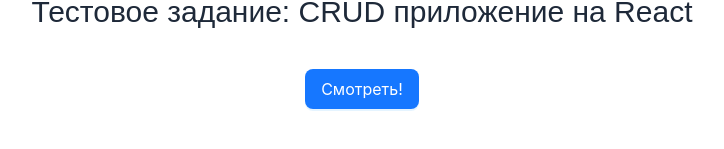
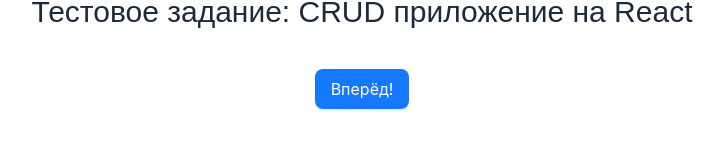
Before and after one commit to EmmaMaltseva/test-crud-react, a Next.js app: page / in a window 1280 px wide. Shown: the part 351-500 px from the top of the page, without its empty margins (278-1002 px from the left). Built offline with nearby package versions, Linux system fonts and the light colour scheme; what @ant-design/nextjs-registry would draw is missing.

Commit message:
добавила конфиг для темной темы antd, добавила стили для темной темы

```diff
--- a/src/app/layout.tsx
+++ b/src/app/layout.tsx
@@ -40,7 +40,7 @@
 }>) {
   return (
     <html lang="en">
-      <body className={`${geistSans.variable} ${geistMono.variable}`}>
+      <body className={`${geistSans.variable} ${geistMono.variable}  dark:bg-black`}>
         <AntdProvider>
           {children}
         </AntdProvider>
--- a/src/app/page.tsx
+++ b/src/app/page.tsx
@@ -4,9 +4,9 @@
 export default function Home() {
   return (
     <main className="flex flex-col items-center justify-center gap-5 min-h-screen container mx-auto px-4 sm:px-6 md:px-8 lg:px-16 py-8 md:py-12">
-      <h1 className="text-xl text-gray-800 md:text-3xl md:leading-normal text-center">Тестовое задание: CRUD приложение на React</h1>
+      <h1 className="text-xl text-gray-800 md:text-3xl md:leading-normal text-center dark:text-white">Тестовое задание: CRUD приложение на React</h1>
       <Link href="/users" passHref>
-        <Button type="primary" size="large">Смотреть!</Button>
+        <Button type="primary" size="large">Вперёд!</Button>
       </Link>
     </main>
   );
--- a/src/components/Breadcrumbs.tsx
+++ b/src/components/Breadcrumbs.tsx
@@ -18,7 +18,7 @@
           <li
             key={breadcrumb.href}
             aria-current={breadcrumb.active}
-            className={breadcrumb.active ? 'text-gray-900' : 'text-gray-500'}
+            className={breadcrumb.active ? 'text-gray-900 dark:text-white' : 'text-gray-500'}
           >
             <Link href={breadcrumb.href}>{breadcrumb.label}</Link>
             {index < breadcrumbs.length - 1 ? (
--- a/src/providers/AntdProvider.tsx
+++ b/src/providers/AntdProvider.tsx
@@ -1,8 +1,36 @@
 'use client';
+
 import '@ant-design/v5-patch-for-react-19';
-import { ReactNode } from "react";
+import { ReactNode, useEffect, useState } from 'react';
 import { AntdRegistry } from '@ant-design/nextjs-registry';
+import { ConfigProvider, theme as antdTheme } from 'antd';
 
 export function AntdProvider({ children }: { children: ReactNode }) {
-  return <AntdRegistry>{children}</AntdRegistry>;
+  const [isDarkMode, setIsDarkMode] = useState<boolean | null>(null);
+
+  useEffect(() => {
+    const mediaQuery = window.matchMedia('(prefers-color-scheme: dark)');
+    setIsDarkMode(mediaQuery.matches);
+
+    const handleChange = (e: MediaQueryListEvent) => setIsDarkMode(e.matches);
+    mediaQuery.addEventListener('change', handleChange);
+
+    return () => mediaQuery.removeEventListener('change', handleChange);
+  }, []);
+
+  if (isDarkMode === null) return <AntdRegistry>{children}</AntdRegistry>;
+
+  return (
+    <AntdRegistry>
+      <ConfigProvider
+        theme={{
+          algorithm: isDarkMode
+            ? antdTheme.darkAlgorithm
+            : antdTheme.defaultAlgorithm,
+        }}
+      >
+        {children}
+      </ConfigProvider>
+    </AntdRegistry>
+  );
 }
```
